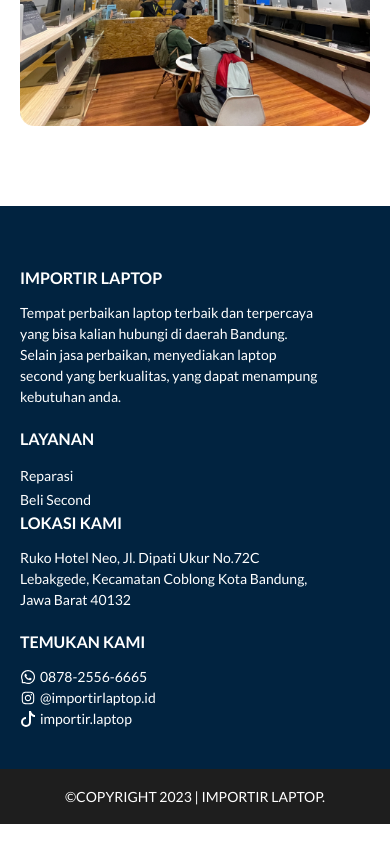
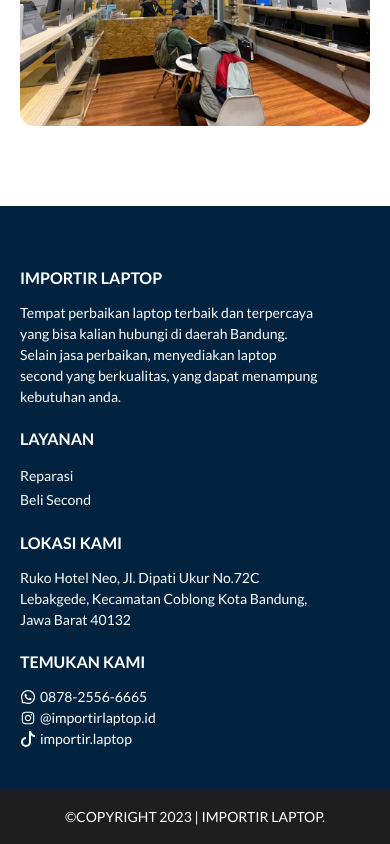
Before and after one commit to kalam-md/importir-laptop, a React (Vite) app: page /kontak in a window 390 px wide. Shown: the part 3658-4502 px from the top of the page. Built offline with nearby package versions, Linux system fonts and the light colour scheme.

Commit message:
web fix3

```diff
--- a/src/components/Footer.jsx
+++ b/src/components/Footer.jsx
@@ -17,7 +17,7 @@ export default function Footer() {
             <Link to="/layanan/penjualan" className="text-[14px]">Beli Second</Link>
           </div>
 
-          <div className="">
+          <div className="mt-5 md:mt-0">
             <p className="text-[16px] font-bold uppercase">Lokasi Kami</p>
             <p className="text-[14px] mt-3 w-[300px]">Ruko Hotel Neo, Jl. Dipati Ukur No.72C Lebakgede, Kecamatan Coblong Kota Bandung, Jawa Barat 40132</p>
           </div>
```
